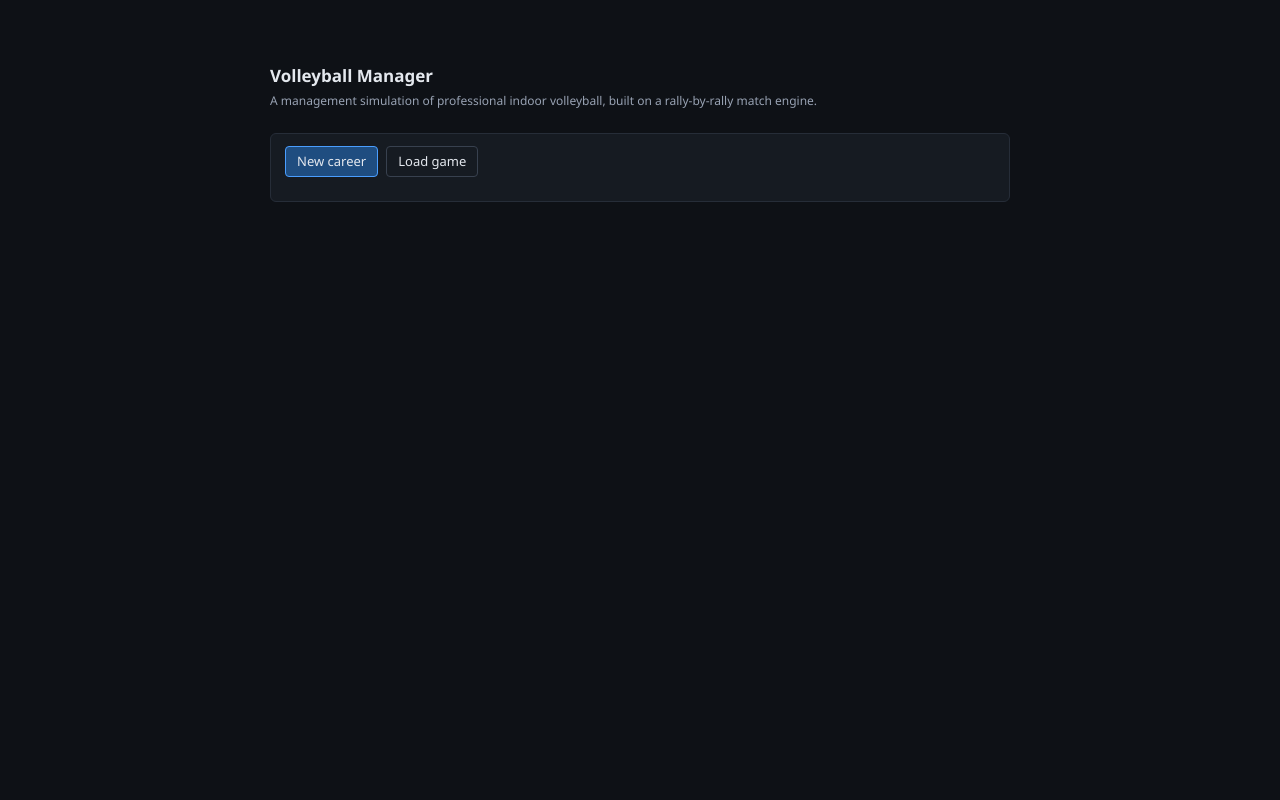
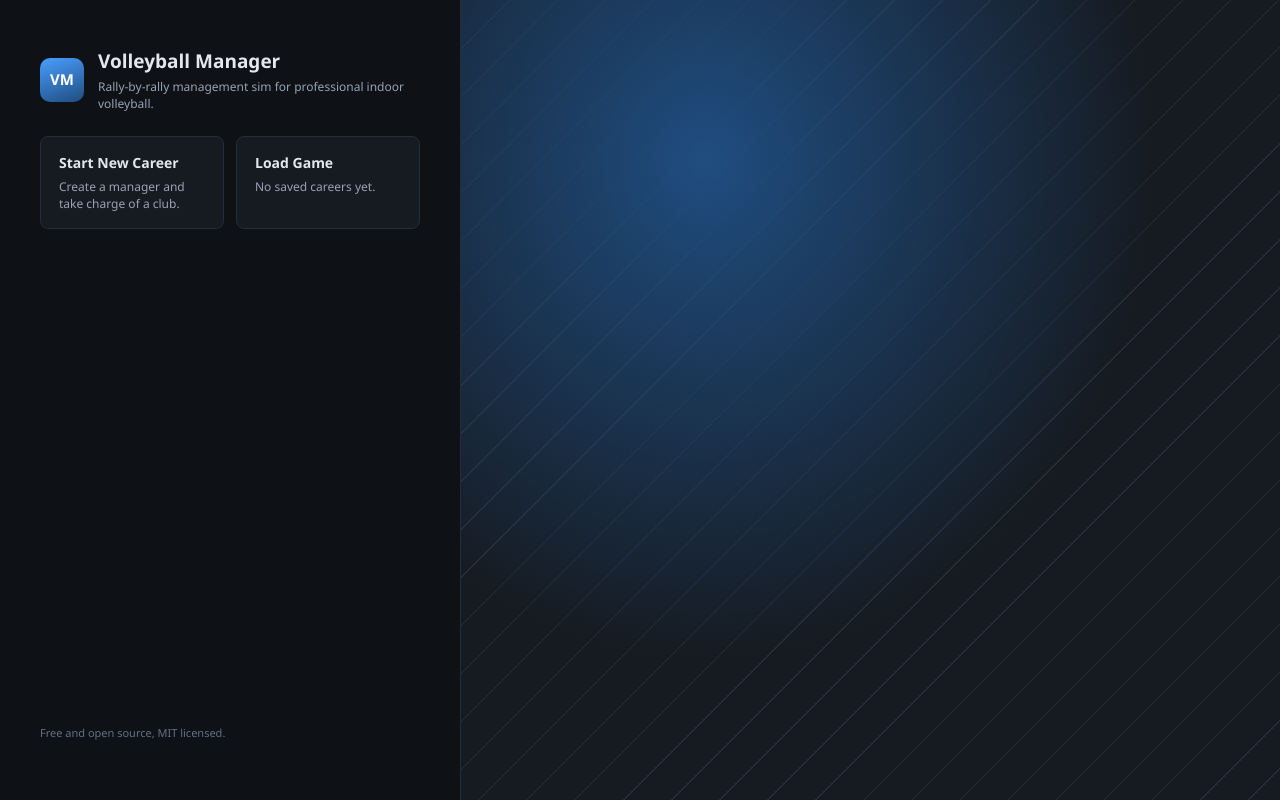
Before and after one commit to Mcaldas11/Volleyball-Manager, a React (Vite) app: page / in a window 1280 px wide. Built offline with nearby package versions, Linux system fonts and the light colour scheme.

Commit message:
feat: add a menu design

```diff
--- a/src/ui/screens/Menu.tsx
+++ b/src/ui/screens/Menu.tsx
@@ -10,20 +10,65 @@
 export function MainMenu(): JSX.Element {
   const g = useGame();
 
+  useEffect(() => {
+    void g.refreshSaves();
+  }, []);
+
+  const mostRecent = g.saves[0];
+
   return (
-    <div className="menu-screen">
-      <h1>Volleyball Manager</h1>
-      <p className="subtitle">
-        A management simulation of professional indoor volleyball, built on a
-        rally-by-rally match engine.
-      </p>
-      <div className="panel" style={{ marginTop: 24 }}>
-        <div className="toolbar">
-          <button className="primary" onClick={() => g.goToMenu('createManager')}>
-            New career
-          </button>
-          <button onClick={() => g.goToMenu('load')}>Load game</button>
+    <div className="main-menu">
+      <div className="main-menu-panel">
+        <div className="wordmark">
+          <span className="wordmark-badge">VM</span>
+          <div>
+            <h1>Volleyball Manager</h1>
+            <p className="subtitle">
+              Rally-by-rally management sim for professional indoor volleyball.
+            </p>
+          </div>
         </div>
+
+        {mostRecent !== undefined && (
+          <div
+            className="menu-card menu-card-continue"
+            onClick={() => { void g.loadGame(mostRecent.id); }}
+          >
+            <div className="menu-card-label">Continue career</div>
+            <div className="menu-card-club">
+              <FlagByCode code={mostRecent.clubNationCode} /> <strong>{mostRecent.clubName}</strong>
+            </div>
+            <div className="menu-card-meta">
+              {mostRecent.managerName} · {mostRecent.inGameDate}
+            </div>
+            <div className="menu-card-meta faint">
+              Last saved {new Date(mostRecent.updatedAt).toLocaleString()}
+            </div>
+          </div>
+        )}
+
+        <div className="menu-card-grid">
+          <div className="menu-card" onClick={() => g.goToMenu('createManager')}>
+            <div className="menu-card-title">Start New Career</div>
+            <div className="menu-card-meta">Create a manager and take charge of a club.</div>
+          </div>
+          <div className="menu-card" onClick={() => g.goToMenu('load')}>
+            <div className="menu-card-title">Load Game</div>
+            <div className="menu-card-meta">
+              {g.saves.length === 0
+                ? 'No saved careers yet.'
+                : `${g.saves.length} saved career${g.saves.length === 1 ? '' : 's'}.`}
+            </div>
+          </div>
+        </div>
+
+        <p className="main-menu-footer">Free and open source, MIT licensed.</p>
+      </div>
+
+      <div className="main-menu-hero">
+        {mostRecent !== undefined && mostRecent.clubNationCode !== '' && (
+          <span className="hero-flag"><FlagByCode code={mostRecent.clubNationCode} /></span>
+        )}
       </div>
     </div>
   );
--- a/src/ui/styles.css
+++ b/src/ui/styles.css
@@ -323,3 +323,96 @@
   padding: 0 20px;
 }
 .club-list { max-height: 400px; overflow-y: auto; border: 1px solid var(--border); border-radius: 6px; }
+
+/* ---- Main menu ---- */
+
+.main-menu { display: flex; min-height: 100vh; }
+
+.main-menu-panel {
+  width: 460px;
+  flex: none;
+  padding: 48px 40px;
+  display: flex;
+  flex-direction: column;
+  gap: 24px;
+  overflow-y: auto;
+  z-index: 1;
+}
+
+.wordmark { display: flex; align-items: center; gap: 14px; }
+.wordmark-badge {
+  display: flex;
+  align-items: center;
+  justify-content: center;
+  width: 44px;
+  height: 44px;
+  border-radius: 10px;
+  background: linear-gradient(160deg, var(--accent), var(--accent-dim));
+  color: #fff;
+  font-weight: 700;
+  font-size: 15px;
+  flex: none;
+}
+.wordmark h1 { margin: 0; font-size: 19px; }
+.wordmark .subtitle { margin: 2px 0 0; }
+
+.menu-card {
+  width: 100%;
+  text-align: left;
+  background: var(--bg-raised);
+  border: 1px solid var(--border);
+  border-radius: 8px;
+  padding: 16px 18px;
+  cursor: pointer;
+  transition: border-color 0.15s, background 0.15s;
+}
+.menu-card:hover { background: var(--bg-hover); border-color: var(--accent-dim); }
+
+.menu-card-continue { border-color: var(--border-strong); }
+.menu-card-continue:hover { border-color: var(--accent); }
+.menu-card-label {
+  font-size: 10px;
+  text-transform: uppercase;
+  letter-spacing: 0.08em;
+  color: var(--accent);
+  font-weight: 600;
+  margin-bottom: 8px;
+}
+.menu-card-club { font-size: 16px; margin-bottom: 4px; }
+.menu-card-meta { font-size: 12px; color: var(--text-dim); }
+.menu-card-meta.faint { color: var(--text-faint); margin-top: 2px; }
+
+.menu-card-grid { display: grid; grid-template-columns: 1fr 1fr; gap: 12px; }
+.menu-card-title { font-size: 14px; font-weight: 600; margin-bottom: 4px; }
+
+.main-menu-footer { margin-top: auto; color: var(--text-faint); font-size: 11px; }
+
+.main-menu-hero {
+  flex: 1;
+  position: relative;
+  overflow: hidden;
+  background:
+    radial-gradient(ellipse at 30% 20%, var(--accent-dim) 0%, transparent 55%),
+    repeating-linear-gradient(135deg, var(--border) 0 1px, transparent 1px 34px),
+    var(--bg-raised);
+  border-left: 1px solid var(--border);
+}
+.hero-flag {
+  position: absolute;
+  right: -60px;
+  bottom: -60px;
+  opacity: 0.16;
+  filter: blur(1px);
+  transform: rotate(-8deg);
+}
+.hero-flag .flag-img {
+  width: 480px;
+  height: 360px;
+  border-radius: 24px;
+}
+
+@media (max-width: 900px) {
+  .main-menu { flex-direction: column; }
+  .main-menu-panel { width: 100%; }
+  .main-menu-hero { display: none; }
+}
```
